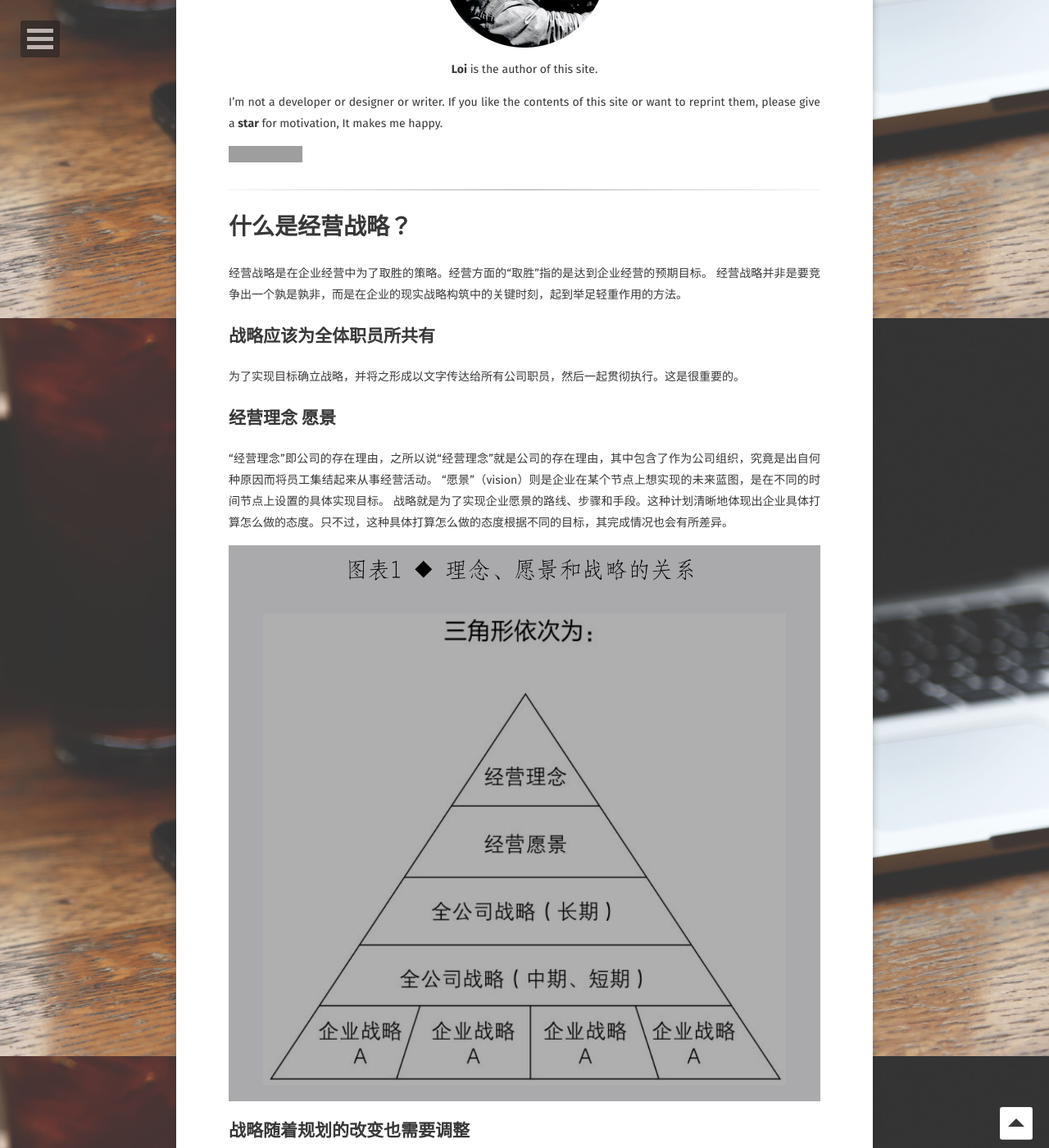
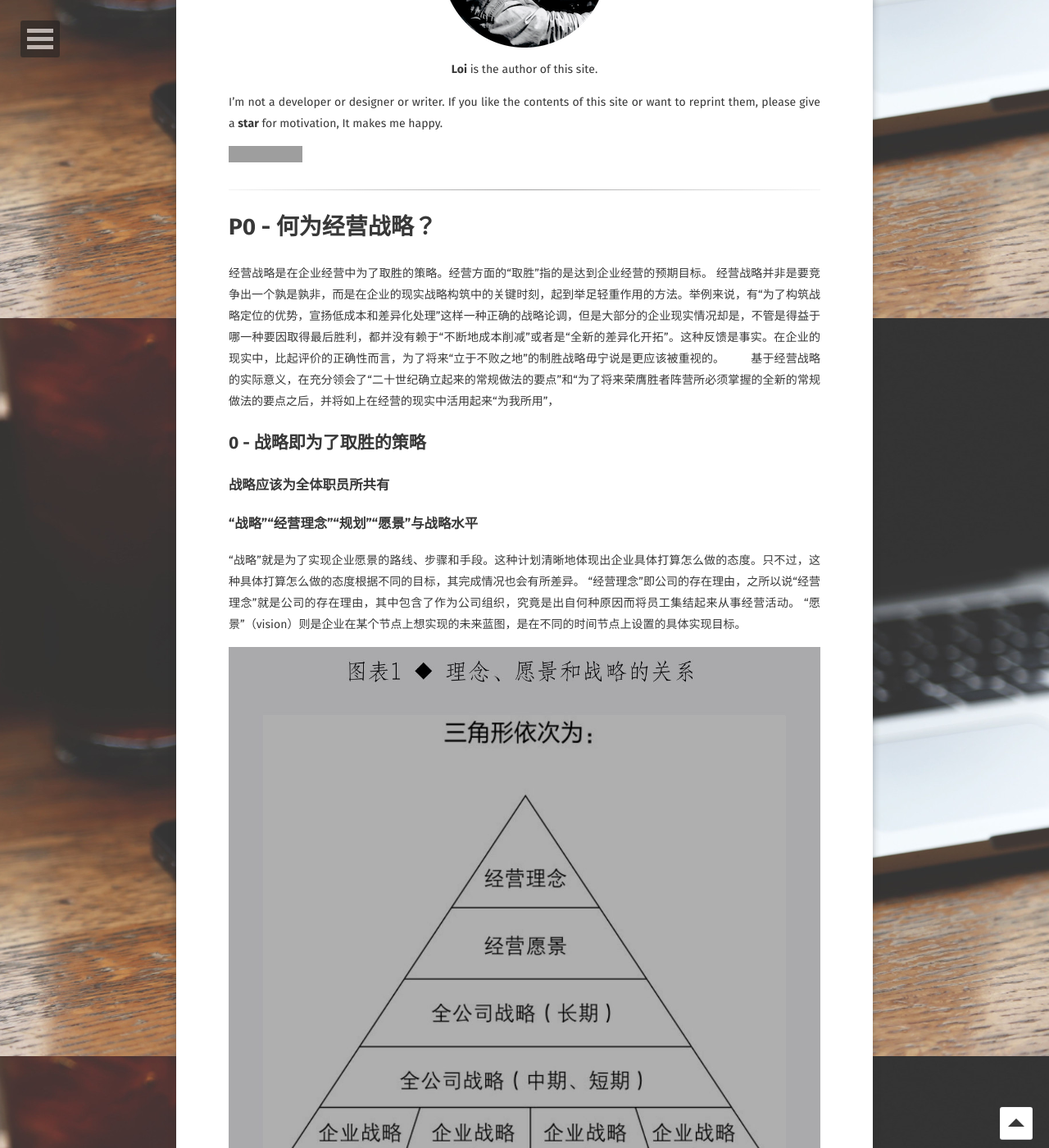
Before and after one commit to bossguloi/bossguloi.github.io, a Jekyll site: the page built from _posts/2019-08-15-mab-management-strategy.md, in a window 1280 px wide and 1400 px high, scrolled down 512 px. Shown: the whole window at 82% size. Built offline with Jekyll 4.4.1, drawn with Linux system fonts in a browser that asks for light colours; some web fonts are replaced; some of the changed text lies outside the part shown; grey boxes are pictures that could not be loaded.

Commit message:
posts - 管理会计、经营战略

```diff
--- a/_posts/2019-08-15-mab-management-strategy.md
+++ b/_posts/2019-08-15-mab-management-strategy.md
@@ -20,34 +20,33 @@ comments: false
 
 ---
 
-# 什么是经营战略？
+# P0 - 何为经营战略？
 
 经营战略是在企业经营中为了取胜的策略。经营方面的“取胜”指的是达到企业经营的预期目标。
-经营战略并非是要竞争出一个孰是孰非，而是在企业的现实战略构筑中的关键时刻，起到举足轻重作用的方法。
+经营战略并非是要竞争出一个孰是孰非，而是在企业的现实战略构筑中的关键时刻，起到举足轻重作用的方法。举例来说，有“为了构筑战略定位的优势，宣扬低成本和差异化处理”这样一种正确的战略论调，但是大部分的企业现实情况却是，不管是得益于哪一种要因取得最后胜利，都并没有赖于“不断地成本削减”或者是“全新的差异化开拓”。这种反馈是事实。在企业的现实中，比起评价的正确性而言，为了将来“立于不败之地”的制胜战略毋宁说是更应该被重视的。
+　　基于经营战略的实际意义，在充分领会了“二十世纪确立起来的常规做法的要点”和“为了将来荣膺胜者阵营所必须掌握的全新的常规做法的要点之后，并将如上在经营的现实中活用起来“为我所用”，
 
-## 战略应该为全体职员所共有
+## 0 - 战略即为了取胜的策略
 
-为了实现目标确立战略，并将之形成以文字传达给所有公司职员，然后一起贯彻执行。这是很重要的。
+### 战略应该为全体职员所共有
+### “战略”“经营理念”“规划”“愿景”与战略水平
 
-## 经营理念 愿景
-
+“战略”就是为了实现企业愿景的路线、步骤和手段。这种计划清晰地体现出企业具体打算怎么做的态度。只不过，这种具体打算怎么做的态度根据不同的目标，其完成情况也会有所差异。
 “经营理念”即公司的存在理由，之所以说“经营理念”就是公司的存在理由，其中包含了作为公司组织，究竟是出自何种原因而将员工集结起来从事经营活动。
 “愿景”（vision）则是企业在某个节点上想实现的未来蓝图，是在不同的时间节点上设置的具体实现目标。
-战略就是为了实现企业愿景的路线、步骤和手段。这种计划清晰地体现出企业具体打算怎么做的态度。只不过，这种具体打算怎么做的态度根据不同的目标，其完成情况也会有所差异。
 
 ![Loi Ng](https://bossguloi.github.io/assets/img/posts/strategy-triangle.jpg)
 
-## 战略随着规划的改变也需要调整
+### 战略随着规划的改变也需要调整
 
 当理念和愿景明确起来之后，践行的这些战略和战术才能得以具体执行（breakdown）。随着要实现的目标由远及近，最终目标距离自己越来越近的时候，战略则要更加地具体化为宜。
 
-## 战略的进退维谷
+### 战略的进退维谷
 
 由于愿景而调整战略的情况时有发生。在有些特殊的场合，规划和现实中应该采用的战略之间会出现矛盾，使得运营出现挑战。这种情况下该顾眼下的胜利，还是遵循中、长期的发展愿景而行事，是困扰所有经营者的难题。此外，公司职员个人的进退问题与利益、战略之间也形成进退维艰的矛盾局面。这时候该如何是好呢？根据不同的情况，有弹性地、灵活地（flexible）运用弥足重要。
-
 原则上，应该优先考虑整体的概念。战略必须整合愿景，愿景必须根据经营理念进行整合。
 
-## 文化差异会对战略产生影响
+### 文化差异会对战略产生影响
 
 最重要的一点是要充分尊重实际上取胜的战略。即使是再伟大的教授提出的战略高论，如果不符合企业运营中的国别文化，最终只能是一败涂地。
 
@@ -78,6 +77,7 @@ comments: false
 ## 3 - 市场分析（3C）的方法
 
 所谓“3C分析”就是整理顾客、竞争对手、本公司三者的状况再收集数据进行思考。
+
 所谓价值链就是把公司的机能与各事业部，或者事业部中的供应、研究开发、制造、交易等机能分开，再通览每一个过程。在和竞争对手相比较的同时精密地分析价值链，然后再确定本公司的优势劣势的行为叫作价值链分析。
 
 ### Q&A
```
Also changed, not shown: _posts/2019-08-14-hot-words.md (+6 -2 lines), _posts/2019-08-15-mab-management-account.md (added, +192 -0 lines).
